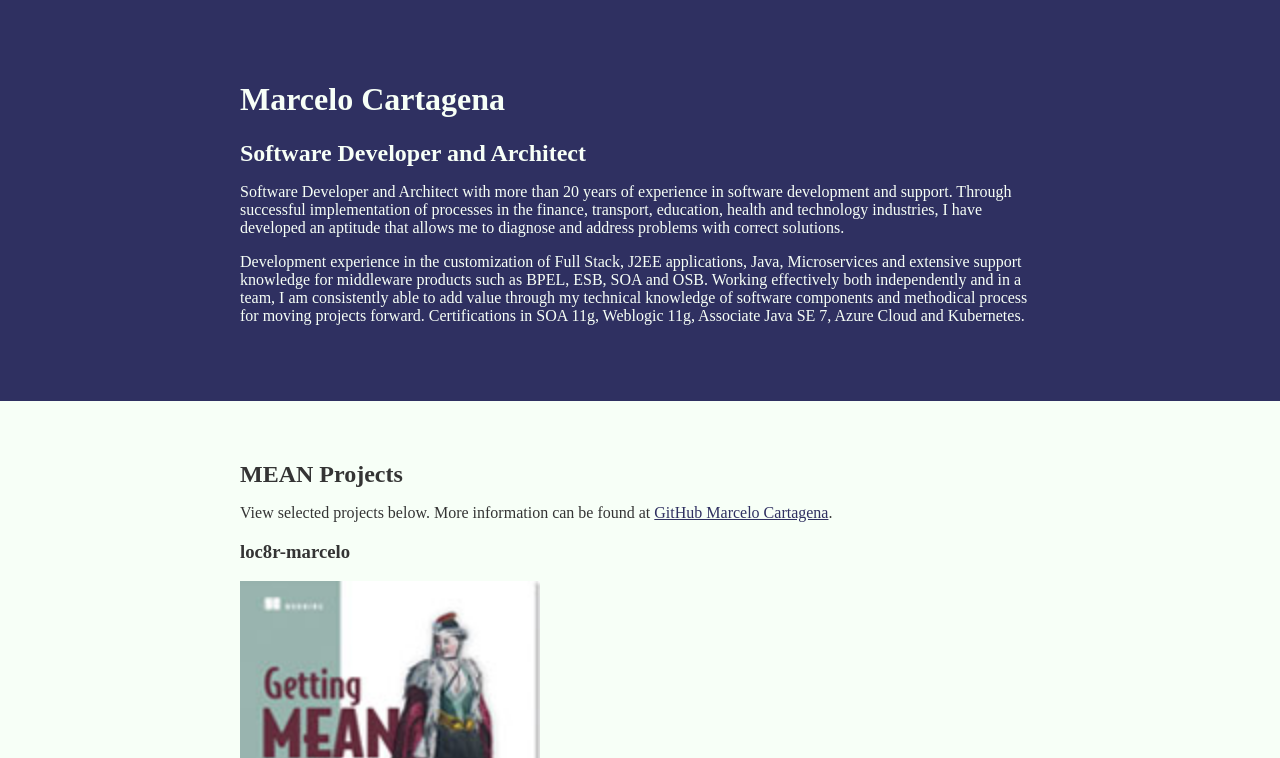
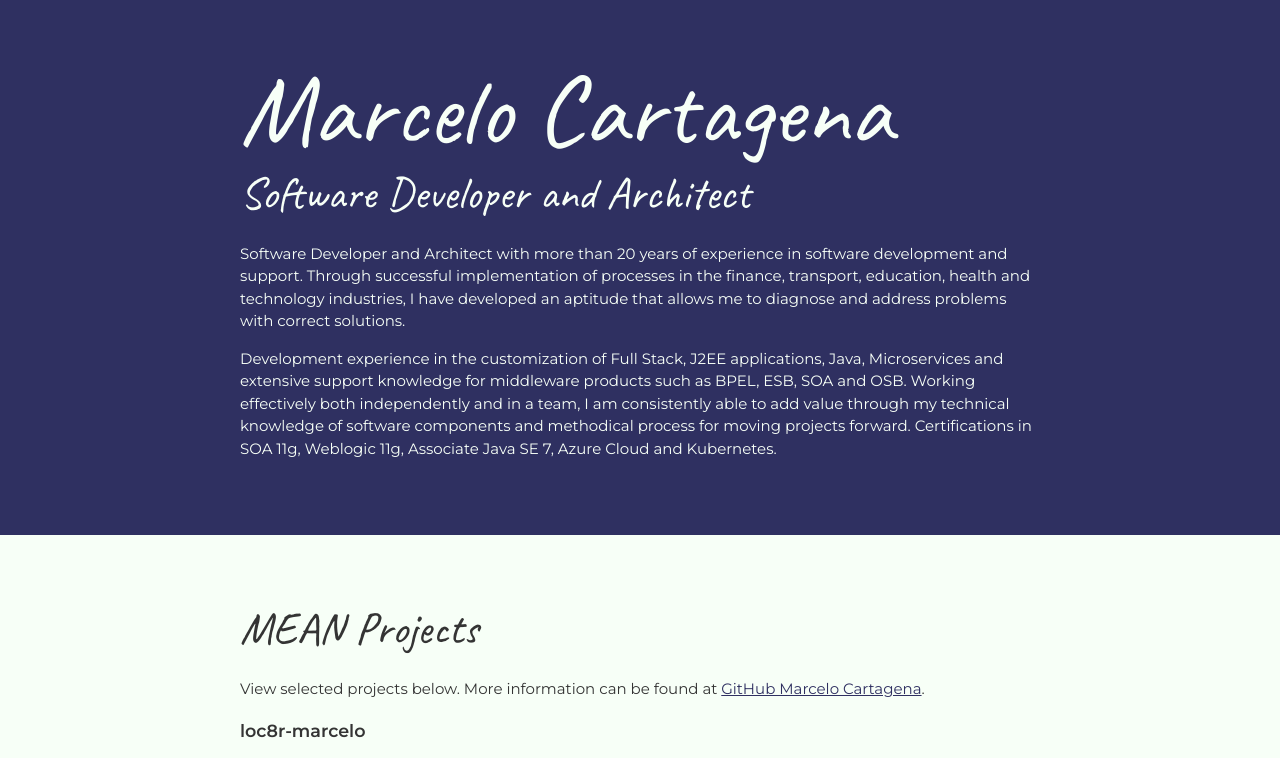
Before and after one commit to mcartagena/css-porfolio, a plain HTML site: page index.html in a window 1280 px wide. Shown: the top 758 px of the page. Drawn offline with Linux system fonts and the light colour scheme.

Commit message:
Adding style for font-family and defining some spaces

```diff
--- a/css/style.css
+++ b/css/style.css
@@ -4,6 +4,9 @@ body {
   color: #343434;
   margin: 0;
   padding: 0;
+  font-family: 'Montserrat', sans-serif;
+  font-size: 15px;
+  line-height: 1.5;
 }
 img {
   width: 300px;
@@ -14,7 +17,16 @@ a {
 a:hover {
   text-decoration: none;
 }
+h1 {
+  font-size: 100px;
+  line-height: 1;
+}
 h2 {
+  font-size: 45px;
+}
+h1, h2 {
+  font-family: 'Caveat', cursive;
+  font-weight: 400;
   margin: 0;
 }
 .content-wrap {
--- a/index.html
+++ b/index.html
@@ -4,6 +4,7 @@
     <meta charset="UTF-8" />
     <meta name="viewport" content="width=device-width, initial-scale=1.0" />
     <title>marcecarta software development and architecture</title>
+    <link href="https://fonts.googleapis.com/css2?family=Caveat&family=Montserrat:wght@400;600&display=swap" rel="stylesheet">
     <link rel="stylesheet" href="css/style.css">
   </head>
   <body>
```
